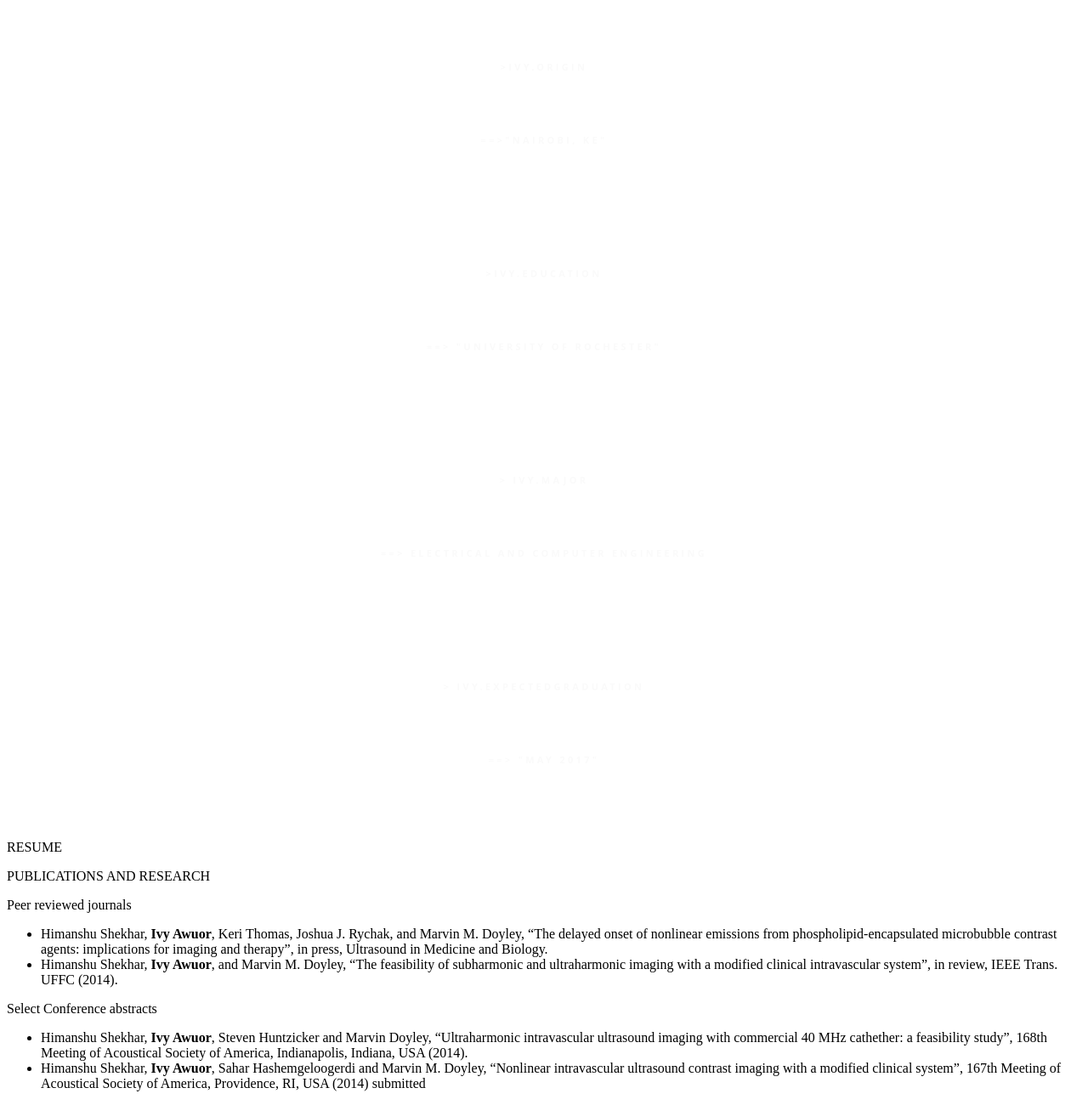
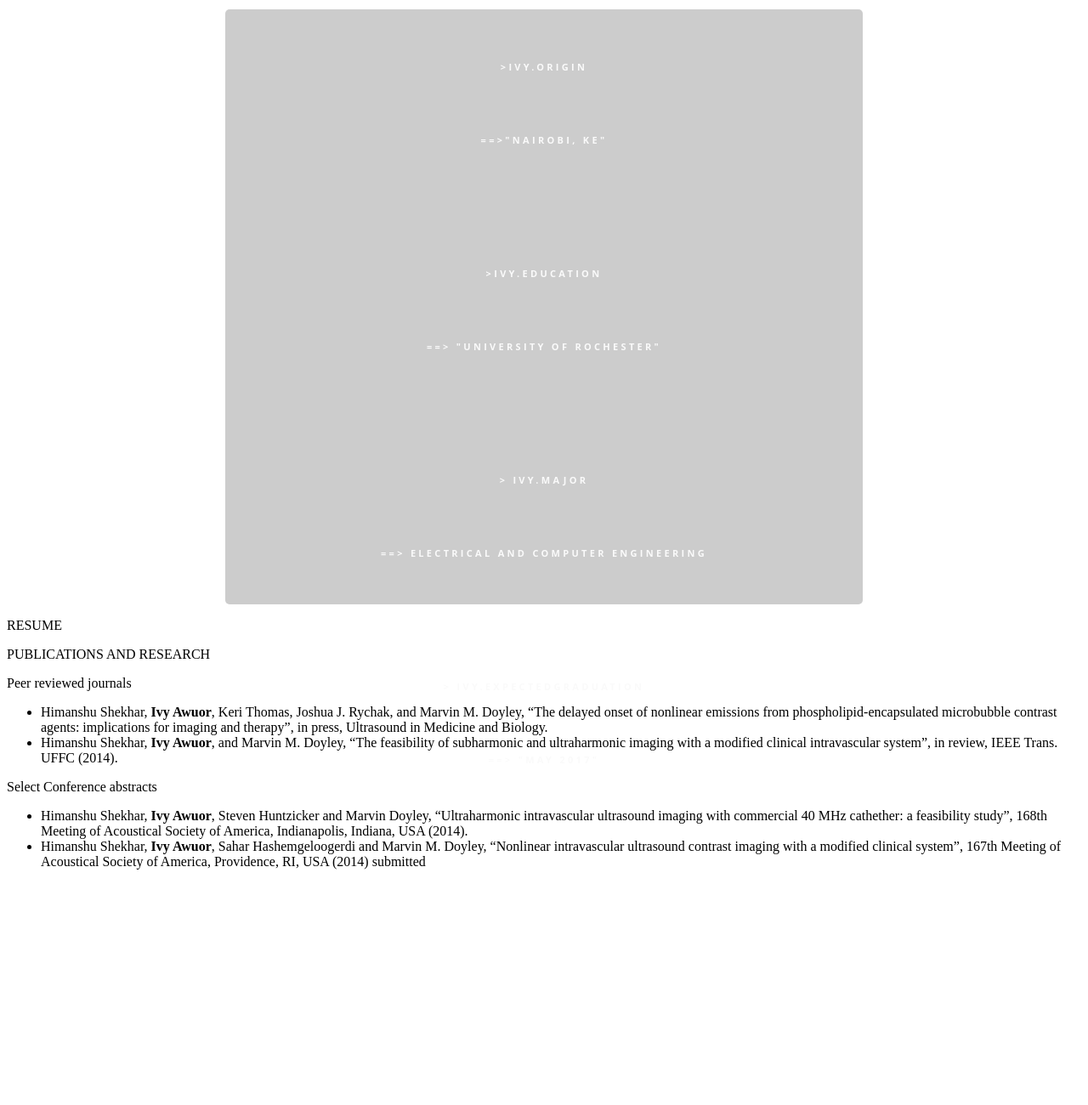
Before and after one commit to rawuor/rawuor.github.io, a Jekyll site: the page index.html, which Jekyll copies as it is, in a window 1280 px wide. Shown: the part 929-2229 px from the top of the page at 85% size. Built offline with Jekyll 4.4.1, drawn with Linux system fonts in a browser that asks for light colours; after the commit the page ends 1968 px from its top, so only the background shows below that.

Commit message:
Update default.css

```diff
--- a/css/default.css
+++ b/css/default.css
@@ -23,8 +23,16 @@
   text-transform:uppercase;
 }
 
-.inner_about{
-  background-image:url('https://encrypted-tbn1.gstatic.com/images?q=tbn:ANd9GcQWJMQJcPE1YIEK_QyixhD1UFEcdQuQoyPcp7AVytw4aHDF8Sop');
-  height:500px;
-  width:500px;
+#inner_about{
+ margin-top:150px;
+ border-radius:5px;
+ width:750px;
+ margin:0 auto;
+ font-size:30px;
+ background-color: #ccc;
+ height:700px;
+ font-family:'Monaco', 'Courier New';
+ text-align:left;
+ font-size:13px;
+ color:#fafafa;
 }
```
